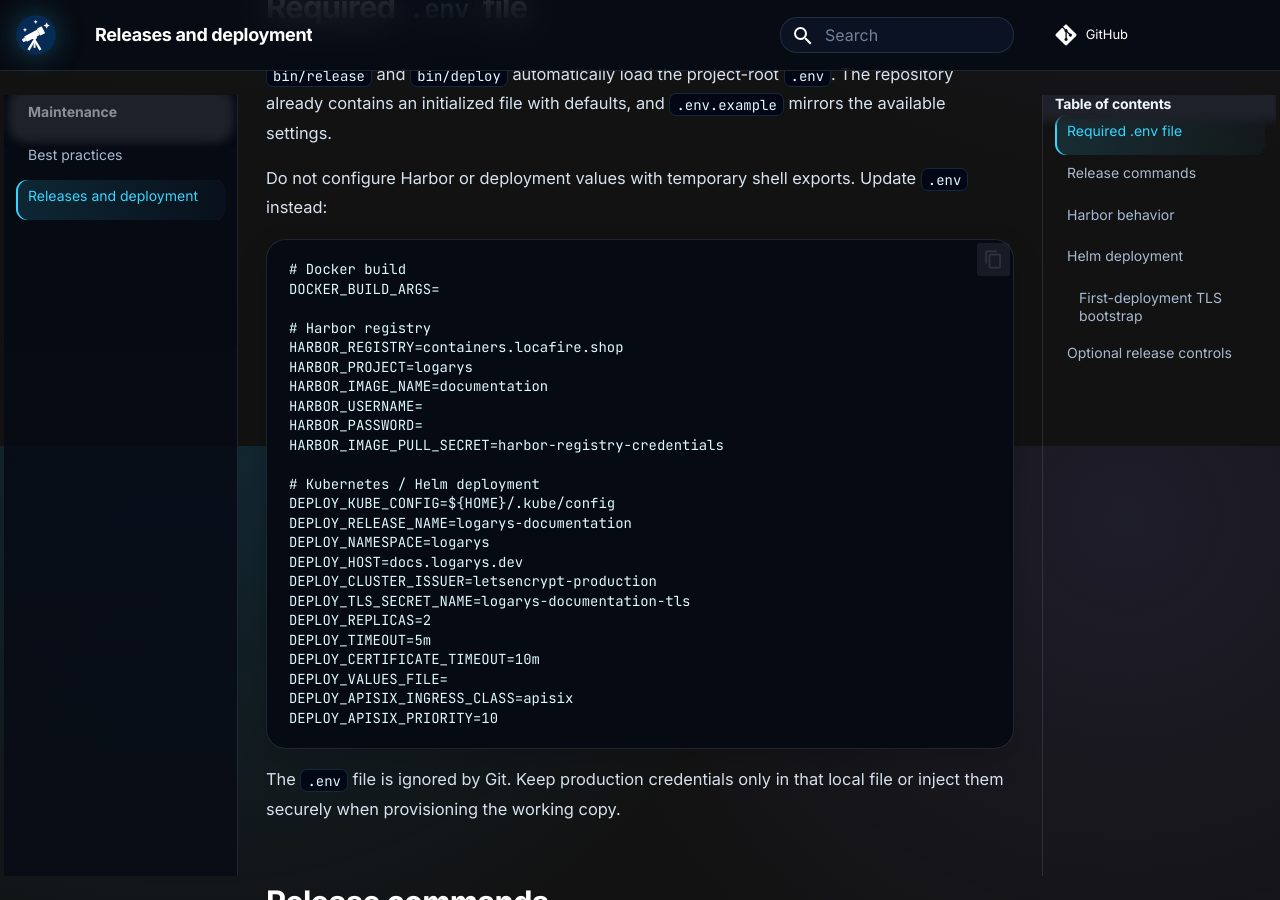
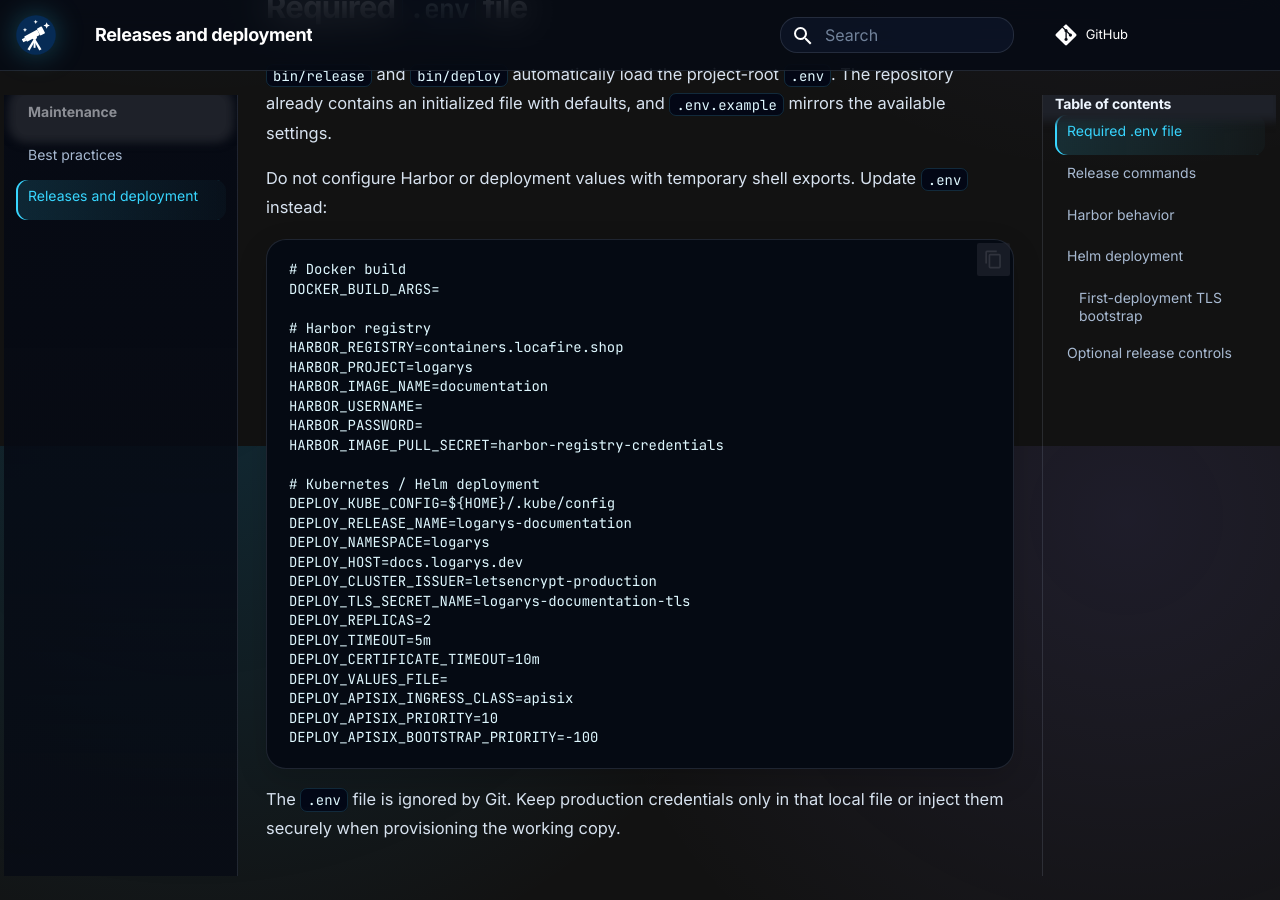
Before and after one commit to logarys/doc, an MkDocs documentation site: the page built from docs/maintenance/releases.md, in a window 1280 px wide and 900 px high, scrolled down 454 px. Built offline with MkDocs 1.6.1 and Material for MkDocs 9.7.7, drawn with Linux system fonts in a browser that asks for light colours.

Commit message:
fix: ingress tls

````diff
--- a/docs/maintenance/releases.md
+++ b/docs/maintenance/releases.md
@@ -33,6 +33,7 @@ DEPLOY_CERTIFICATE_TIMEOUT=10m
 DEPLOY_VALUES_FILE=
 DEPLOY_APISIX_INGRESS_CLASS=apisix
 DEPLOY_APISIX_PRIORITY=10
+DEPLOY_APISIX_BOOTSTRAP_PRIORITY=-100
 ```
 
 The `.env` file is ignored by Git. Keep production credentials only in that local file or inject them securely when provisioning the working copy.
````
Also changed, not shown: 3 other files.
